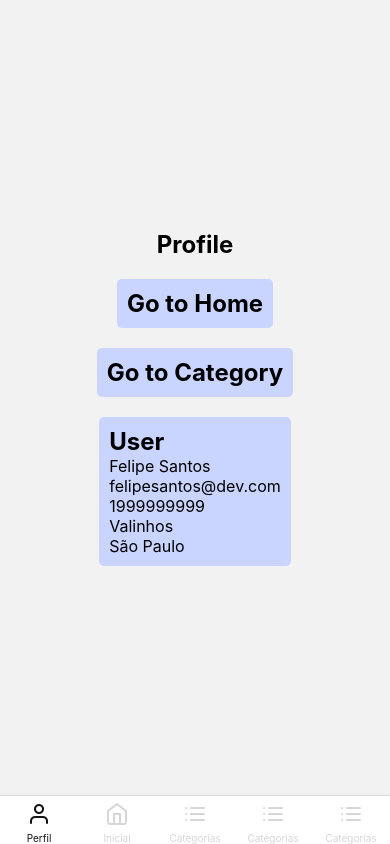
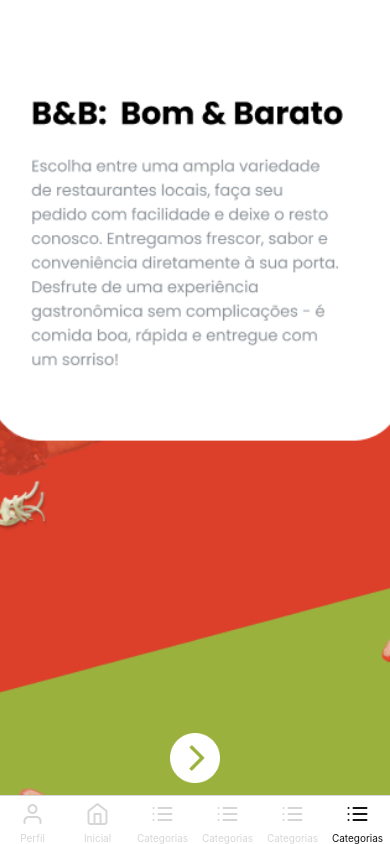
Before and after one commit to Belaalcantara/B-B, a React Native app: screen /BoasVindas3 in a window 390 px wide. Built offline with nearby package versions, Linux system fonts and the light colour scheme.

Commit message:
paginas de boas vindas

```diff
--- a/src/routes/drawer.routes.jsx
+++ b/src/routes/drawer.routes.jsx
@@ -7,6 +7,7 @@ import Category from "../screens/Category";
 import { user } from "../data/Profile";
 import BoasVindas1 from "../screens/BoasVindas1";
 import BoasVindas2 from "../screens/BoasVindas2";
+import BoasVindas3 from "../screens/BoasVindas3";
 
 const Drawer = createDrawerNavigator();
 
@@ -103,6 +104,25 @@ const DrawerRoutes = () => {
         }}
         />
 
+<Drawer.Screen
+        name="BoasVindas3"
+        component={BoasVindas3}
+        initialParams={{ data: user }}
+        options={{
+          headerTitle: "",
+          drawerIcon: ({ focused }) => (
+            <Feather
+              name="user"
+              size={24}
+              color={focused ? "#131313" : "#D6D6D6"}
+            />
+          ),
+          drawerLabel: "Perfil",
+          drawerActiveTintColor: "#131313",
+          drawerInactiveTintColor: "#D6D6D6",
+        }}
+        />
+
 
     </Drawer.Navigator>
   );
--- a/src/routes/stack.routes.jsx
+++ b/src/routes/stack.routes.jsx
@@ -5,6 +5,7 @@ import Profile from "../screens/Profile";
 import Category from "../screens/Category";
 import BoasVindas1 from "../screens/BoasVindas1";
 import BoasVindas2 from "../screens/BoasVindas2";
+import BoasVindas3 from "../screens/BoasVindas3";
 
 const Stack = createNativeStackNavigator();
 
@@ -15,7 +16,8 @@ const StackRoutes = () => {
       <Stack.Screen name="Profile" component={Profile} />
       <Stack.Screen name="Category" component={Category} />
       <Stack.Screen name="BoasVindas1" component={BoasVindas1} />
-      <Stack.Screen name="BoasVindas1" component={BoasVindas2} />
+      <Stack.Screen name="BoasVindas2" component={BoasVindas2} />
+      <Stack.Screen name="BoasVindas3" component={BoasVindas3} />
     </Stack.Navigator>
   );
 };
--- a/src/routes/tab.routes.jsx
+++ b/src/routes/tab.routes.jsx
@@ -7,6 +7,7 @@ import Category from "../screens/Category";
 import { user } from "../data/Profile";
 import BoasVindas1 from "../screens/BoasVindas1";
 import BoasVindas2 from "../screens/BoasVindas2";
+import BoasVindas3 from "../screens/BoasVindas3";
 
 const Tab = createBottomTabNavigator();
 
@@ -97,6 +98,24 @@ const TabRoutes = () => {
           tabBarInactiveTintColor: "#D6D6D6",
         }}
       />
+
+<Tab.Screen
+        name="BoasVindas3"
+        component={BoasVindas3}
+        options={{
+          tabBarIcon: ({ focused }) => (
+            <Feather
+              name="list"
+              size={24}
+              color={focused ? "#131313" : "#D6D6D6"}
+            />
+          ),
+          tabBarLabel: "Categorias",
+          tabBarActiveTintColor: "#131313",
+          tabBarInactiveTintColor: "#D6D6D6",
+        }}
+      />
+
     </Tab.Navigator>
   );
 };
--- a/src/screens/BoasVindas3/index.jsx
+++ b/src/screens/BoasVindas3/index.jsx
@@ -0,0 +1,22 @@
+import { View, TouchableOpacity, Image} from "react-native";
+import styles from "./styles";
+import { useNavigation } from "@react-navigation/native";
+import { ImageBackground } from "react-native";
+
+export default function BoasVindas3() {
+
+    const navigation = useNavigation();
+
+    return (
+        <View style={styles.container}>
+            <ImageBackground source={require("../../../assets/boasvindas3.png")} resizeMode="cover" style={styles.image} />
+
+            <TouchableOpacity onPress={() => navigation.navigate('BoasVindas3')}>
+              <Image
+                style={styles.imageButton}
+                source={require("../../../assets/Icon seta.png")}
+              />
+            </TouchableOpacity>
+        </View>
+    )
+}
--- a/src/screens/BoasVindas3/styles.js
+++ b/src/screens/BoasVindas3/styles.js
@@ -0,0 +1,27 @@
+import { StyleSheet } from "react-native";
+
+const styles = StyleSheet.create({
+
+container: {
+    flex: 1,
+    alignItems: 'center',
+    justifyContent: 'center',
+    padding: 10,
+    backgroundColor: '#fff',
+},
+
+image: {
+    flex: 1,
+    width: "100vw",
+    height: "105vh"
+},
+
+imageButton: {
+    width: 50,
+    height: 50,
+    marginBottom: 2,
+}
+
+});
+
+export default styles;
--- a/src/screens/Home/index.jsx
+++ b/src/screens/Home/index.jsx
@@ -17,6 +17,9 @@ export default function Home() {
       <TouchButton route="BoasVindas1" title="Boas Vindas1" />
 
       <TouchButton route="BoasVindas2" title="Boas Vindas2" />
+
+      <TouchButton route="BoasVindas3" title="Boas Vindas3" />
+
     </View>
   );
 }
```
Also changed, not shown: assets/boasvindas3.png (renamed from assets/b&b.png).
